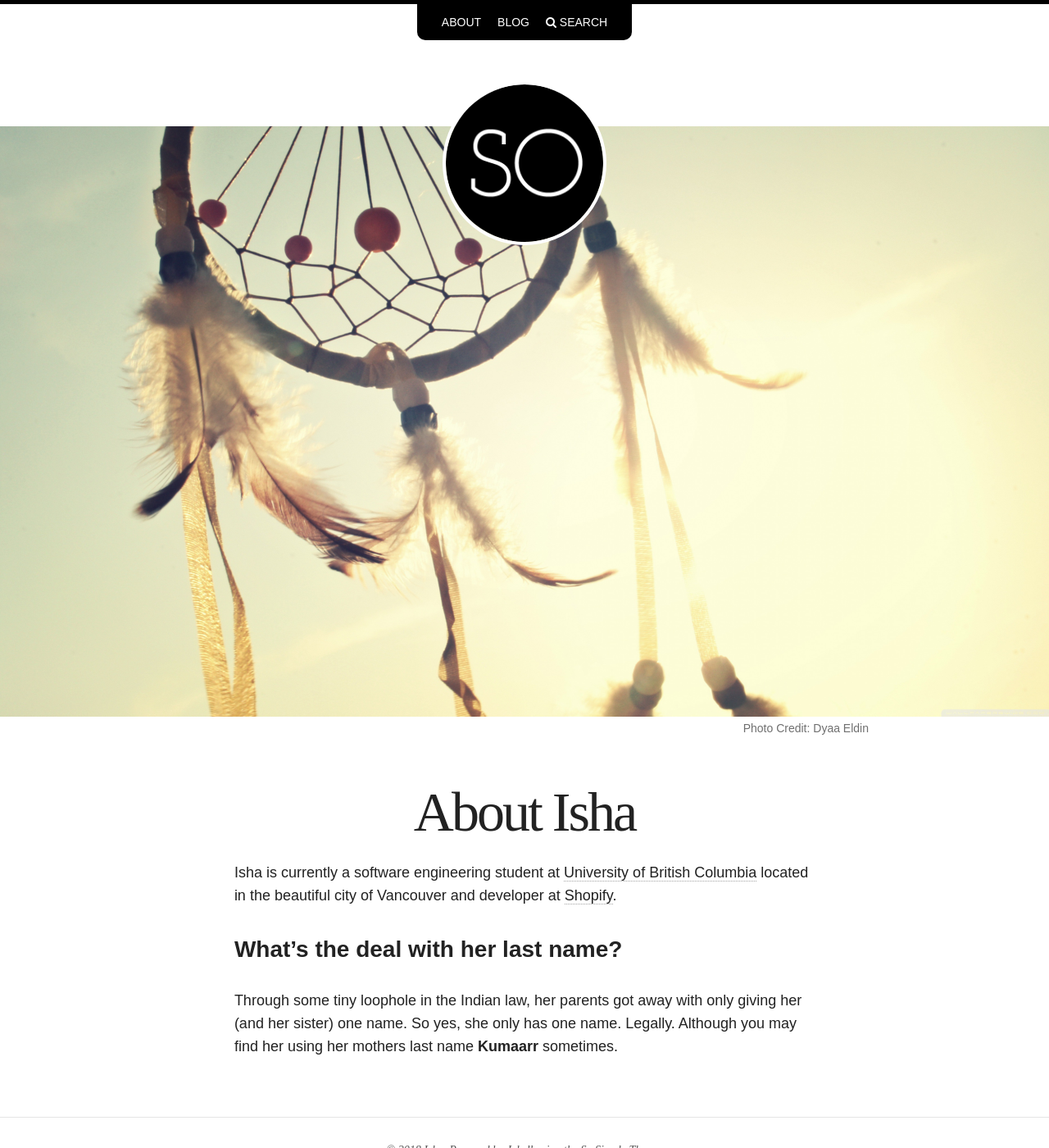
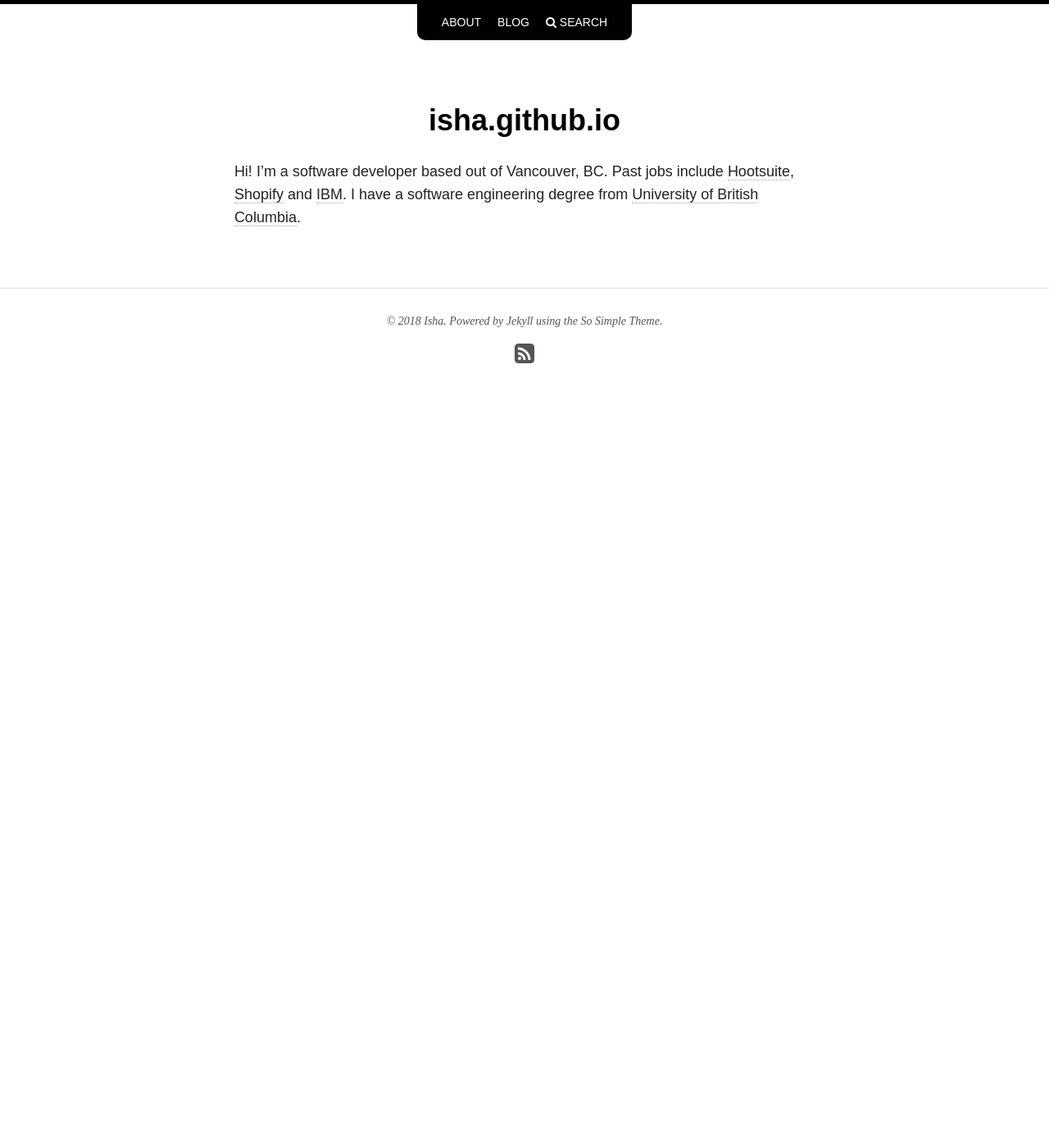
Before and after one commit to Primewalker/isha.github.io, a Jekyll site: the page built from about/index.md, in a window 1280 px wide and 1400 px high. Shown: the whole window at 82% size. Built offline with Jekyll 4.4.1, drawn with Linux system fonts in a browser that asks for light colours; nearby versions of some CDN libraries.

Commit message:
Update about page, streamline layouts and update domain name

```diff
--- a/CNAME
+++ b/CNAME
@@ -1 +1 @@
-isha.tech
+nolast.name
--- a/_config.yml
+++ b/_config.yml
@@ -1,11 +1,7 @@
 # Site wide configuration
-
-title: Isha
 locale: en_US
-description: Sometimes I try to use words.
-logo: site-logo.png
 search: true
-url: http://isha.tech
+url: http://nolast.name
 
 
 # Jekyll configuration
@@ -35,19 +31,3 @@ owner:
   name: Isha
   avatar: isha.jpg
   email: isha.kumaarr@gmail.com
-  disqus-shortname: ishakumaarr
-  twitter: IshaKumaarr
-  facebook: #username
-  github: isha
-  stackexchange: #http://stackoverflow.com/users/123456/username
-  linkedin: #username
-  instagram: ishakumaarr
-  flickr: #username
-  tumblr: #username
-  google:
-    plus: #username
-    analytics:
-    verify:
-    ad-client:
-    ad-slot:
-  bing-verify:
--- a/about/index.md
+++ b/about/index.md
@@ -1,16 +1,6 @@
 ---
 layout: page
-title: About Isha
-modified: 2014-09-24
-show_title: true
-image:
-  feature: dreamcatcher.jpg
-  credit: Dyaa Eldin
+modified: 2018-01-06
+show_title: false
 ---
-
-Isha is currently a software engineering student at [University of British Columbia](http://www.ubc.ca/) located in the beautiful city of Vancouver and developer at [Shopify](http://www.shopify.com/).
-
-
-### What's the deal with her last name?
-
-Through some tiny loophole in the Indian law, her parents got away with only giving her (and her sister) one name. So yes, she only has one name. Legally. Although you may find her using her mothers last name __Kumaarr__ sometimes.
+Hi! I'm a software developer based out of Vancouver, BC. Past jobs include [Hootsuite](https://hootsuite.com/), [Shopify](https://www.shopify.com/) and [IBM](https://www.ibm.com). I have a software engineering degree from [University of British Columbia](http://www.ubc.ca/).
```
Also changed, not shown: _layouts/post.html (+0 -18 lines), images/dreamcatcher.jpg (deleted).
